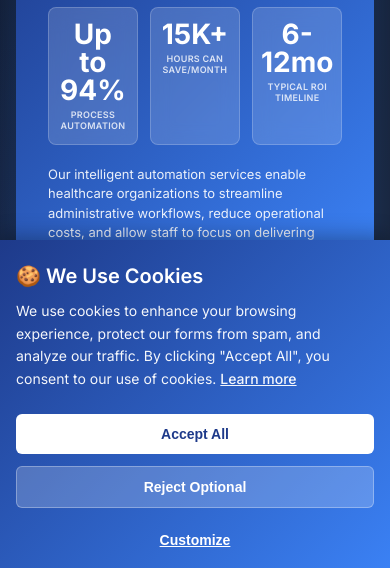
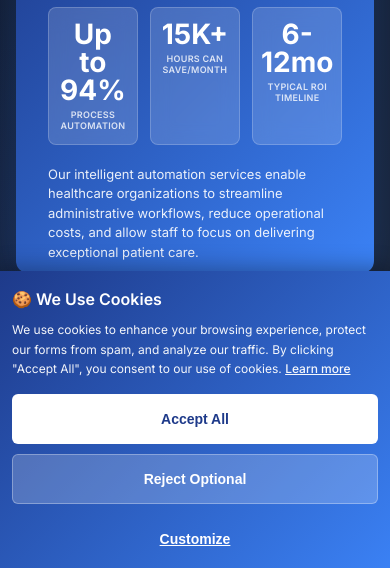
Before and after one commit to snrcmurthy/DhruvTechSol, a website: page index.html in a window 390 px wide. Shown: the part 264-832 px from the top of the page. Drawn offline with Linux system fonts and the light colour scheme.

Commit message:
Enhance cookie consent banner mobile responsiveness with larger touch targets

```diff
--- a/cookie-consent.css
+++ b/cookie-consent.css
@@ -170,28 +170,76 @@
 @media (max-width: 768px) {
     #cookie-consent-banner {
         padding: 20px 16px;
+        max-height: 90vh;
+        overflow-y: auto;
     }
 
     .cookie-consent-content {
         flex-direction: column;
         align-items: stretch;
+        gap: 16px;
     }
 
     .cookie-consent-text {
         min-width: 100%;
     }
 
+    .cookie-consent-text h3 {
+        font-size: 18px;
+    }
+
+    .cookie-consent-text p {
+        font-size: 13px;
+    }
+
     .cookie-consent-buttons {
         flex-direction: column;
+        gap: 10px;
     }
 
     .cookie-btn {
         width: 100%;
         text-align: center;
+        padding: 14px 20px;
+        font-size: 15px;
+        min-height: 48px;
+        display: flex;
+        align-items: center;
+        justify-content: center;
     }
 
     .cookie-preferences-buttons {
         flex-direction: column;
+        gap: 10px;
+    }
+
+    .cookie-option {
+        padding: 14px;
+    }
+
+    .cookie-option p {
+        font-size: 12px;
+    }
+}
+
+/* Extra small mobile devices */
+@media (max-width: 480px) {
+    #cookie-consent-banner {
+        padding: 16px 12px;
+    }
+
+    .cookie-consent-text h3 {
+        font-size: 16px;
+    }
+
+    .cookie-consent-text p {
+        font-size: 12px;
+    }
+
+    .cookie-btn {
+        padding: 16px 20px;
+        font-size: 14px;
+        min-height: 50px;
     }
 }
 
```
